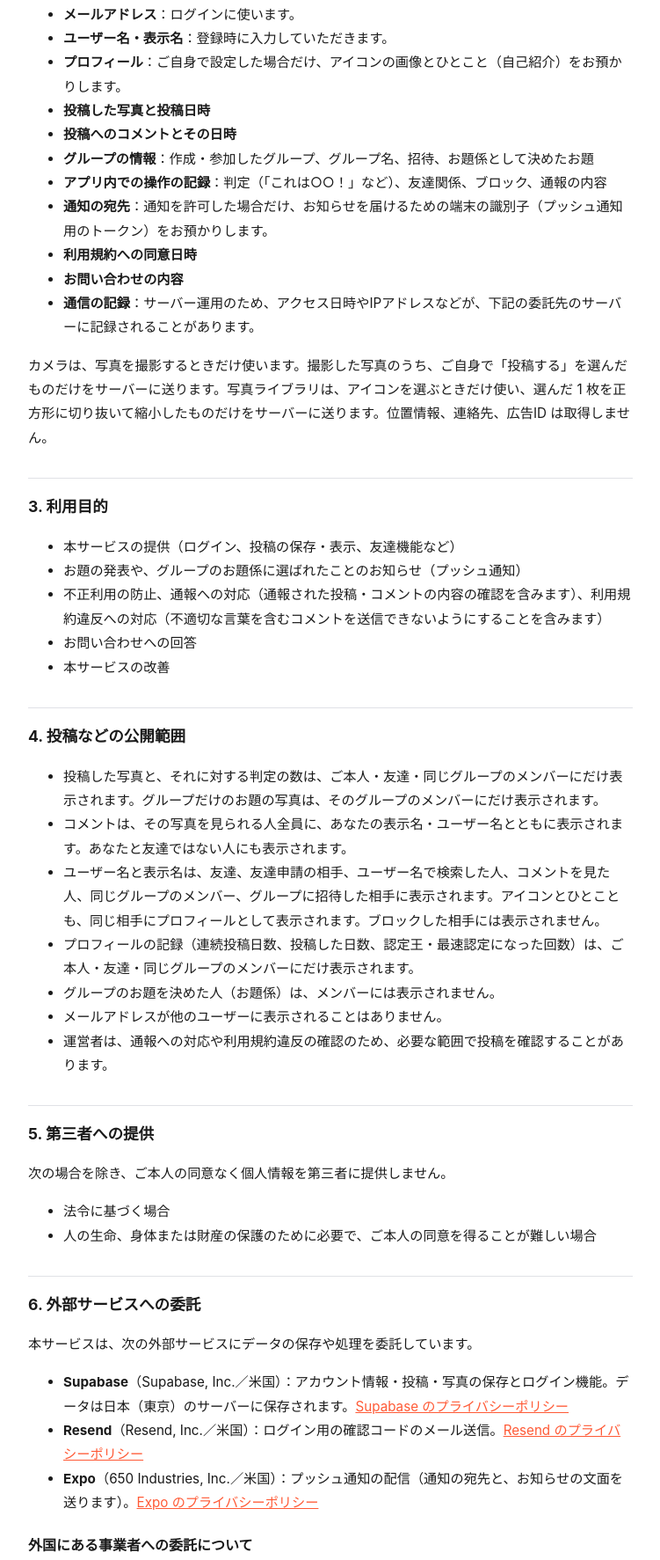
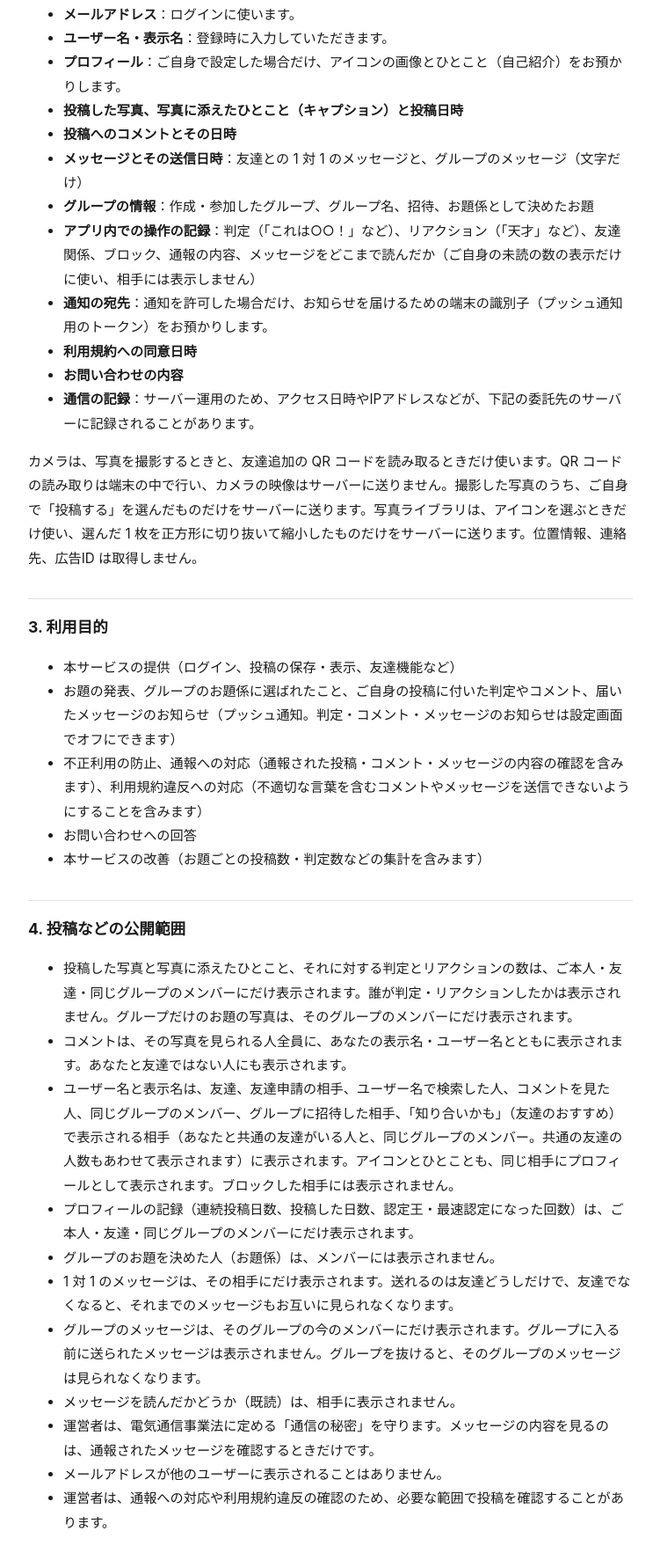
Before and after one commit to SSKyukari/odai-photo-legal, a plain HTML site: page privacy.html in a window 1280 px wide. Shown: the part 458-2231 px from the top of the page at 88% size, without its empty margins (264-1015 px from the left). Drawn offline with Linux system fonts and the light colour scheme.

Commit message:
メッセージ機能・リアクション・ひとことなどに合わせて利用規約とプライバシーポリシーを改定

```diff
--- a/privacy.html
+++ b/privacy.html
@@ -9,7 +9,7 @@
 <body>
 <main>
   <h1>プライバシーポリシー</h1>
-  <p class="meta">制定日：2026年11月17日／改定日：2026年11月18日</p>
+  <p class="meta">制定日：2026年11月17日／改定日：2026年11月21日</p>
 
   <p>ryomah（以下「運営者」）は、スマートフォンアプリ「Odaily」（以下「本サービス」）での利用者の個人情報を、次のとおり取り扱います。</p>
 
@@ -21,33 +21,38 @@
     <li><strong>メールアドレス</strong>：ログインに使います。</li>
     <li><strong>ユーザー名・表示名</strong>：登録時に入力していただきます。</li>
     <li><strong>プロフィール</strong>：ご自身で設定した場合だけ、アイコンの画像とひとこと（自己紹介）をお預かりします。</li>
-    <li><strong>投稿した写真と投稿日時</strong></li>
+    <li><strong>投稿した写真、写真に添えたひとこと（キャプション）と投稿日時</strong></li>
     <li><strong>投稿へのコメントとその日時</strong></li>
+    <li><strong>メッセージとその送信日時</strong>：友達との 1 対 1 のメッセージと、グループのメッセージ（文字だけ）</li>
     <li><strong>グループの情報</strong>：作成・参加したグループ、グループ名、招待、お題係として決めたお題</li>
-    <li><strong>アプリ内での操作の記録</strong>：判定（「これは○○！」など）、友達関係、ブロック、通報の内容</li>
+    <li><strong>アプリ内での操作の記録</strong>：判定（「これは○○！」など）、リアクション（「天才」など）、友達関係、ブロック、通報の内容、メッセージをどこまで読んだか（ご自身の未読の数の表示だけに使い、相手には表示しません）</li>
     <li><strong>通知の宛先</strong>：通知を許可した場合だけ、お知らせを届けるための端末の識別子（プッシュ通知用のトークン）をお預かりします。</li>
     <li><strong>利用規約への同意日時</strong></li>
     <li><strong>お問い合わせの内容</strong></li>
     <li><strong>通信の記録</strong>：サーバー運用のため、アクセス日時やIPアドレスなどが、下記の委託先のサーバーに記録されることがあります。</li>
   </ul>
-  <p>カメラは、写真を撮影するときだけ使います。撮影した写真のうち、ご自身で「投稿する」を選んだものだけをサーバーに送ります。写真ライブラリは、アイコンを選ぶときだけ使い、選んだ 1 枚を正方形に切り抜いて縮小したものだけをサーバーに送ります。位置情報、連絡先、広告ID は取得しません。</p>
+  <p>カメラは、写真を撮影するときと、友達追加の QR コードを読み取るときだけ使います。QR コードの読み取りは端末の中で行い、カメラの映像はサーバーに送りません。撮影した写真のうち、ご自身で「投稿する」を選んだものだけをサーバーに送ります。写真ライブラリは、アイコンを選ぶときだけ使い、選んだ 1 枚を正方形に切り抜いて縮小したものだけをサーバーに送ります。位置情報、連絡先、広告ID は取得しません。</p>
 
   <h2>3. 利用目的</h2>
   <ul>
     <li>本サービスの提供（ログイン、投稿の保存・表示、友達機能など）</li>
-    <li>お題の発表や、グループのお題係に選ばれたことのお知らせ（プッシュ通知）</li>
-    <li>不正利用の防止、通報への対応（通報された投稿・コメントの内容の確認を含みます）、利用規約違反への対応（不適切な言葉を含むコメントを送信できないようにすることを含みます）</li>
+    <li>お題の発表、グループのお題係に選ばれたこと、ご自身の投稿に付いた判定やコメント、届いたメッセージのお知らせ（プッシュ通知。判定・コメント・メッセージのお知らせは設定画面でオフにできます）</li>
+    <li>不正利用の防止、通報への対応（通報された投稿・コメント・メッセージの内容の確認を含みます）、利用規約違反への対応（不適切な言葉を含むコメントやメッセージを送信できないようにすることを含みます）</li>
     <li>お問い合わせへの回答</li>
-    <li>本サービスの改善</li>
+    <li>本サービスの改善（お題ごとの投稿数・判定数などの集計を含みます）</li>
   </ul>
 
   <h2>4. 投稿などの公開範囲</h2>
   <ul>
-    <li>投稿した写真と、それに対する判定の数は、ご本人・友達・同じグループのメンバーにだけ表示されます。グループだけのお題の写真は、そのグループのメンバーにだけ表示されます。</li>
+    <li>投稿した写真と写真に添えたひとこと、それに対する判定とリアクションの数は、ご本人・友達・同じグループのメンバーにだけ表示されます。誰が判定・リアクションしたかは表示されません。グループだけのお題の写真は、そのグループのメンバーにだけ表示されます。</li>
     <li>コメントは、その写真を見られる人全員に、あなたの表示名・ユーザー名とともに表示されます。あなたと友達ではない人にも表示されます。</li>
-    <li>ユーザー名と表示名は、友達、友達申請の相手、ユーザー名で検索した人、コメントを見た人、同じグループのメンバー、グループに招待した相手に表示されます。アイコンとひとことも、同じ相手にプロフィールとして表示されます。ブロックした相手には表示されません。</li>
+    <li>ユーザー名と表示名は、友達、友達申請の相手、ユーザー名で検索した人、コメントを見た人、同じグループのメンバー、グループに招待した相手、「知り合いかも」（友達のおすすめ）で表示される相手（あなたと共通の友達がいる人と、同じグループのメンバー。共通の友達の人数もあわせて表示されます）に表示されます。アイコンとひとことも、同じ相手にプロフィールとして表示されます。ブロックした相手には表示されません。</li>
     <li>プロフィールの記録（連続投稿日数、投稿した日数、認定王・最速認定になった回数）は、ご本人・友達・同じグループのメンバーにだけ表示されます。</li>
     <li>グループのお題を決めた人（お題係）は、メンバーには表示されません。</li>
+    <li>1 対 1 のメッセージは、その相手にだけ表示されます。送れるのは友達どうしだけで、友達でなくなると、それまでのメッセージもお互いに見られなくなります。</li>
+    <li>グループのメッセージは、そのグループの今のメンバーにだけ表示されます。グループに入る前に送られたメッセージは表示されません。グループを抜けると、そのグループのメッセージは見られなくなります。</li>
+    <li>メッセージを読んだかどうか（既読）は、相手に表示されません。</li>
+    <li>運営者は、電気通信事業法に定める「通信の秘密」を守ります。メッセージの内容を見るのは、通報されたメッセージを確認するときだけです。</li>
     <li>メールアドレスが他のユーザーに表示されることはありません。</li>
     <li>運営者は、通報への対応や利用規約違反の確認のため、必要な範囲で投稿を確認することがあります。</li>
   </ul>
@@ -64,7 +69,7 @@
   <ul>
     <li><strong>Supabase</strong>（Supabase, Inc.／米国）：アカウント情報・投稿・写真の保存とログイン機能。データは日本（東京）のサーバーに保存されます。<a href="https://supabase.com/privacy">Supabase のプライバシーポリシー</a></li>
     <li><strong>Resend</strong>（Resend, Inc.／米国）：ログイン用の確認コードのメール送信。<a href="https://resend.com/legal/privacy-policy">Resend のプライバシーポリシー</a></li>
-    <li><strong>Expo</strong>（650 Industries, Inc.／米国）：プッシュ通知の配信（通知の宛先と、お知らせの文面を送ります）。<a href="https://expo.dev/privacy">Expo のプライバシーポリシー</a></li>
+    <li><strong>Expo</strong>（650 Industries, Inc.／米国）：プッシュ通知の配信（通知の宛先と、お知らせの文面を送ります。メッセージのお知らせでは、送った人の表示名とメッセージの最初の 100 文字が文面に含まれます）。<a href="https://expo.dev/privacy">Expo のプライバシーポリシー</a></li>
   </ul>
   <h3>外国にある事業者への委託について</h3>
   <p>上記の事業者は米国の企業のため、個人情報保護法第28条の「外国にある第三者への提供」に当たります。運営者は、利用開始時に、本ポリシーへの同意とあわせて、この委託への同意をいただいています。</p>
@@ -81,6 +86,7 @@
     <li>ログアウトすると、その端末の通知の宛先を削除します。通知は端末の設定アプリからいつでもオフにできます。</li>
     <li>グループを抜けると、そのグループに投稿した写真はメンバーから見えなくなります。メンバーが全員抜けたグループは、グループだけのお題の投稿の記録とともに削除されます。</li>
     <li>投稿やコメントは、アプリからいつでも削除できます。ただし、通報されたコメントの文面は、通報への対応のため、コメントが削除されたあとも通報の記録として保存することがあります。</li>
+    <li>メッセージは、アカウントが削除されるまで保存します。ご自身のメッセージは、送信を取り消すと内容をすぐに削除します。ただし、通報されたメッセージの文面は、通報への対応のため、通報の記録として保存することがあります。</li>
     <li>アイコンを変えたり外したりすると、前のアイコンの画像は削除します。ただし、通報されたプロフィールの表示名・ひとことは、通報への対応のため、通報の記録として保存することがあります。</li>
     <li>ただし、障害対策のためのバックアップに、一定期間データが残る場合があります。</li>
   </ul>
@@ -88,7 +94,7 @@
   <h2>8. 安全管理</h2>
   <p>個人情報を守るため、次の対策を行っています。</p>
   <ul>
-    <li><strong>技術的な対策</strong>：通信を暗号化しています。サーバー側のアクセス制限により、写真はご本人・友達・同じグループのメンバー以外は見られず、コメントはその写真を見られる人以外は見られません。写真とアイコンは非公開の保存場所に置き、表示のたびに期限付きのアドレスを発行しています。</li>
+    <li><strong>技術的な対策</strong>：通信を暗号化しています。サーバー側のアクセス制限により、写真はご本人・友達・同じグループのメンバー以外は見られず、コメントはその写真を見られる人以外は見られず、メッセージはそのやりとりに参加している人以外は見られません。写真とアイコンは非公開の保存場所に置き、表示のたびに期限付きのアドレスを発行しています。</li>
     <li><strong>管理上の対策</strong>：個人情報を扱えるのは運営者のみで、管理画面へのログイン情報を適切に管理しています。通報への対応で投稿を確認するときも、必要な範囲に限ります。</li>
     <li><strong>外的環境の把握</strong>：データの保存・処理を米国の事業者に委託しているため、米国の個人情報保護制度を把握したうえで、安全管理のための措置を講じています。</li>
   </ul>
```
Also changed, not shown: terms.html (+13 -5 lines).
